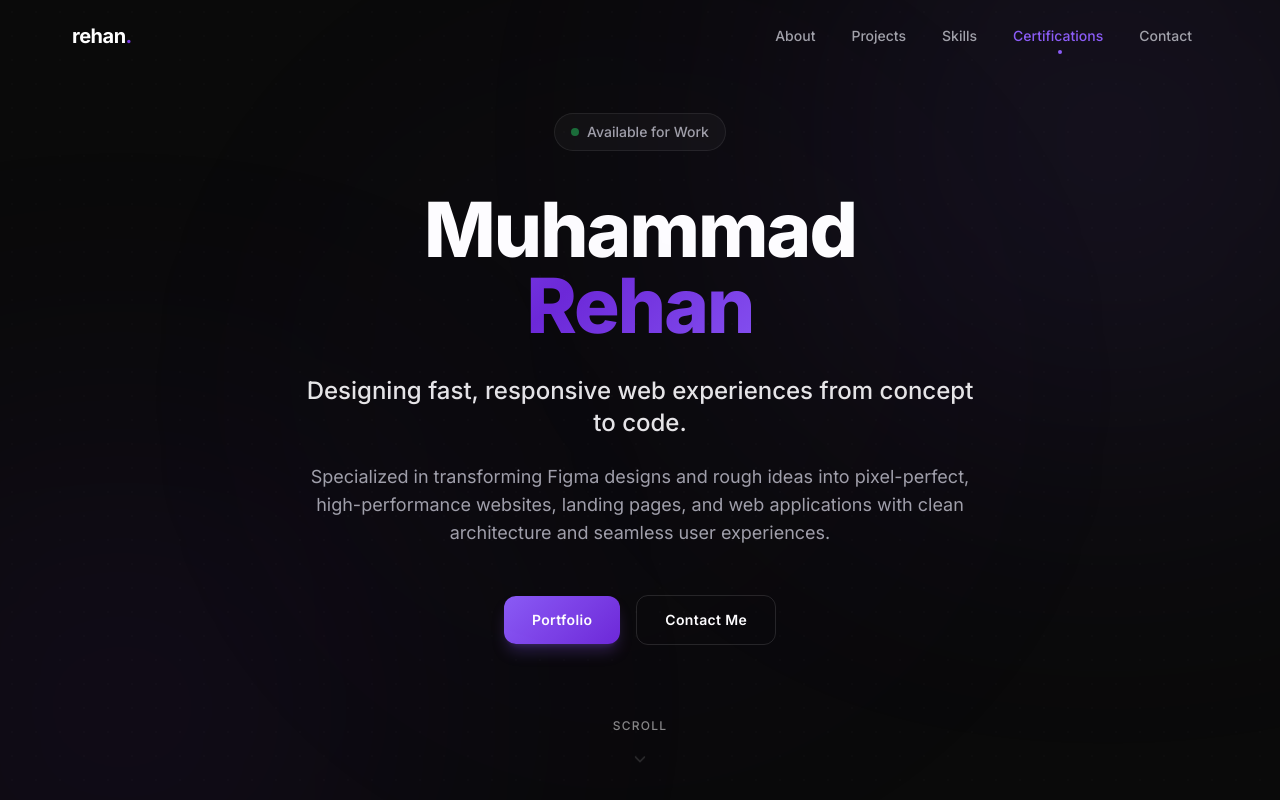
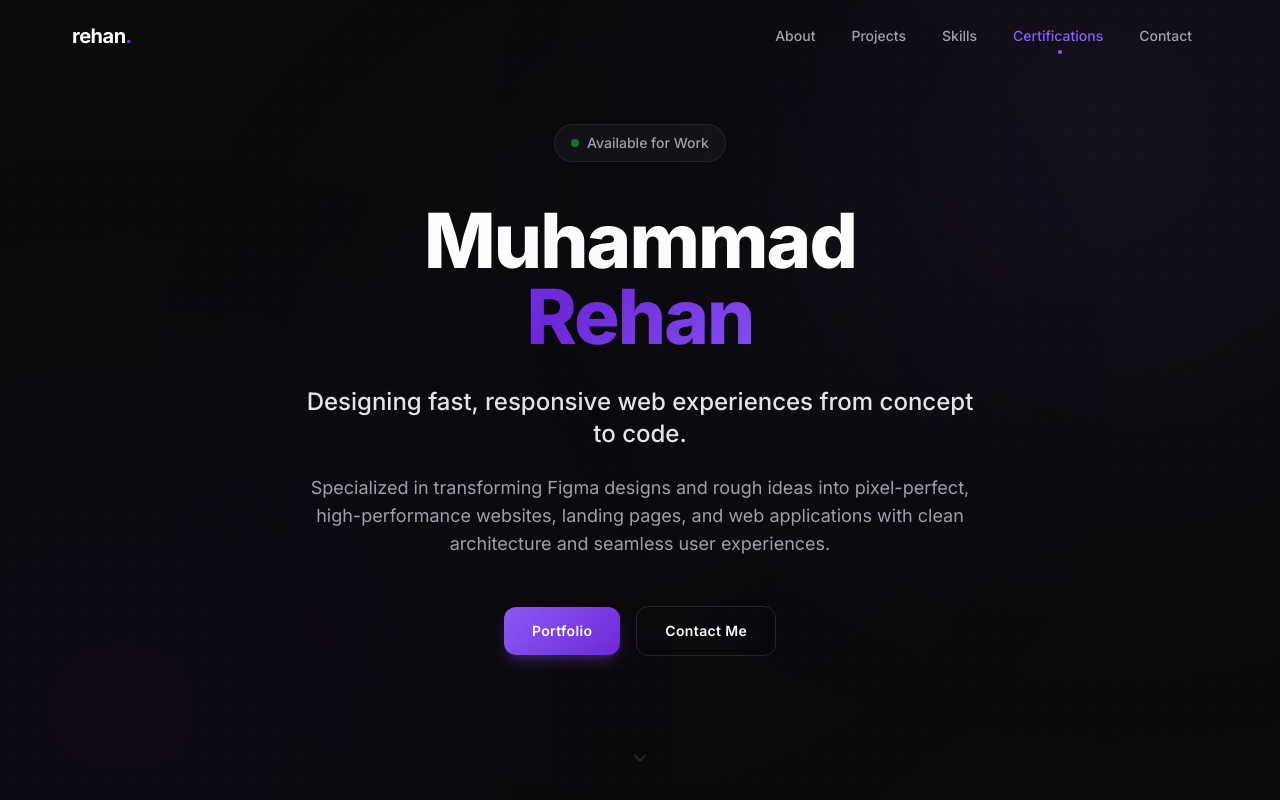
Before and after one commit to rehan-devs/rehan-portfolio, a Next.js app: page / in a window 1280 px wide. Shown: the top 800 px of the page. Built offline with nearby package versions, Linux system fonts and the light colour scheme.

Commit message:
remove scroll text

```diff
--- a/src/components/Hero.tsx
+++ b/src/components/Hero.tsx
@@ -165,12 +165,9 @@ export default function Hero() {
       .querySelector("#social-section")
       ?.scrollIntoView({ behavior: "smooth" });
   }}
-            className="flex flex-col items-center gap-2 text-text-muted hover:text-accent-purple transition-colors cursor-pointer"
+  className="flex flex-col items-center text-text-muted hover:text-accent-purple transition-colors cursor-pointer"
 >
-            <span className="text-xs font-medium uppercase tracking-widest">
-              Scroll
-            </span>
-            <ChevronDown size={18} className="scroll-indicator" />
+  <ChevronDown size={20} className="scroll-indicator" />
 </motion.a>
         </motion.div>
       </section>
```
Lines whose indentation alone changed are shown as unchanged.
